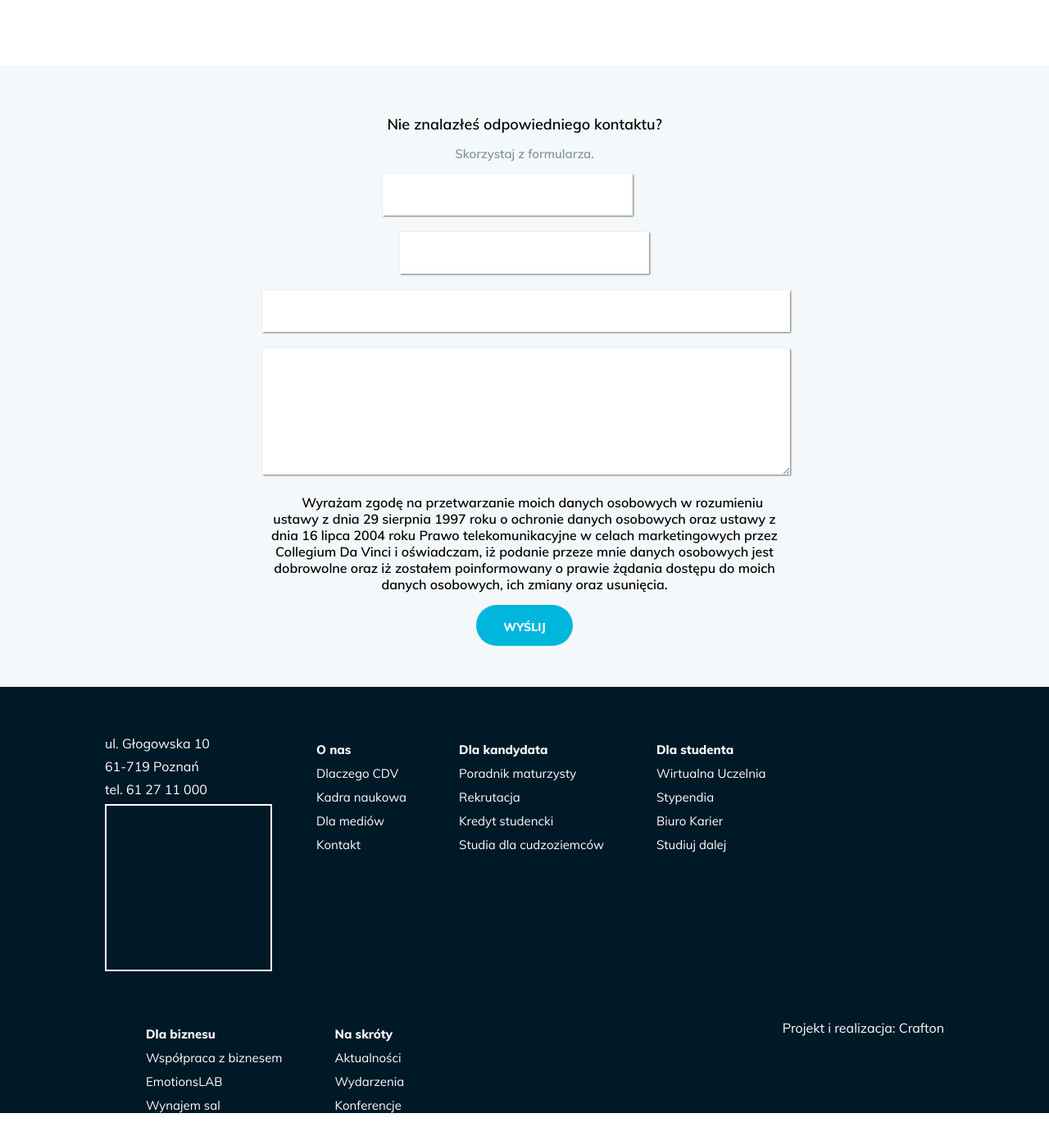
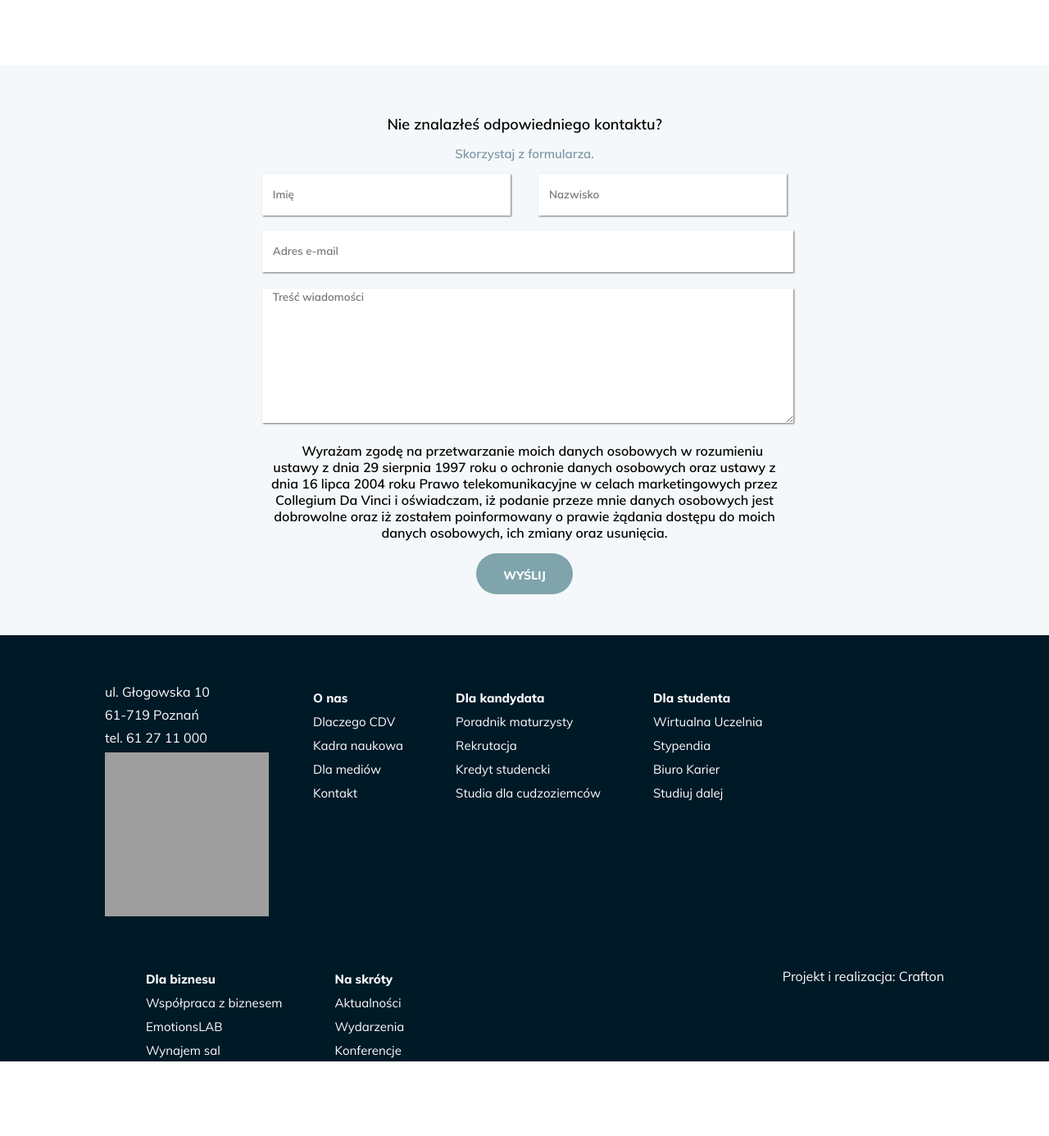
Before and after one commit to makzylinski/zad-test, a PHP site: page / in a window 1280 px wide. Shown: the part 3520-4906 px from the top of the page at 82% size. After the commit the page ends 4815 px from the top, so only its background shows below. Run offline with PHP 8.4, Linux system fonts and the light colour scheme; a map, chart or similar area stays blank; some libraries are stand-ins or nearby versions; grey boxes are pictures that could not be loaded.

Commit message:
added form validation and google map

```diff
--- a/assets/scripts/app.js
+++ b/assets/scripts/app.js
@@ -2,6 +2,7 @@
 const arrowLeft = document.querySelector('.left');
 const sliderPhoto = document.querySelector('.slider');
 const sliderDots = document.querySelectorAll('.dot');
+const navbar = document.querySelector('.navbar');
 
 const photoPath = './assets/images/';
 let currentSlideIndex = 0;
@@ -42,3 +43,28 @@
         sliderPhoto.style.backgroundImage = `url(${sliderPhotos[currentSlideIndex].path})`
     }
 })
+
+window.onscroll = () => {
+    let top = window.scrollY;
+    const vh = Math.max(document.documentElement.clientHeight, window.innerHeight || 0);
+
+    if(top >= vh) {
+        navbar.classList.add('navbar--active');
+    } else {
+        navbar.classList.remove('navbar--active');
+    }
+}
+
+function initMap() {
+    const options = {
+        zoom: 14,
+        center: { lat: 52.4064, lng: 16.9152 }
+    }
+
+    const map = new google.maps.Map(document.querySelector('.footer__google-map'), options);
+
+    const marker = new google.maps.Marker({
+        position: { lat: 52.403190, lng: 16.910160 },
+        map: map
+    });
+}
--- a/assets/styles/footer.css
+++ b/assets/styles/footer.css
@@ -51,7 +51,6 @@
 .footer__google-map {
     height: 200px;
     width: 200px;
-    border: 2px solid #fff;
 }
 
 .footer__signature {
--- a/assets/styles/form.css
+++ b/assets/styles/form.css
@@ -30,22 +30,39 @@
     outline: none;
 }
 
-input {
+input, textarea {
     height: 49px;
     font-size: 15;
     font-family: Muli-SemiBold;
+    padding-left: 2%;
 }
 
 #name, #surname {
-    width: 47%;
+    width: 45%
+}
+
+.personal-data {
+    width: 100%;
+    position: relative;
+    height: 69px;
 }
 
 #name {
-    margin-right: 41px;
+    position: absolute;
+    left: 0;
+}
+
+#surname {
+    position: absolute;
+    right: 0;
 }
 
 #email, #message {
-    width: 100%;
+    width: 99%;
+}
+
+#message {
+    height: 160px;
 }
 
 .agreement {
@@ -58,7 +75,6 @@
     display: inline-block;
     box-shadow: none;
     appearance: none;
-    color: red;
     margin: 0;
     height: 15px;
     width: 15px;
@@ -77,3 +93,14 @@
     width: 118px;
     height: 50px;
 }
+
+form > button[disabled] {
+    background: #7fa4ac;
+    cursor: not-allowed;
+}
+
+.invalid {
+    border: 1px solid red;
+    color: #e05a5a;
+    box-shadow: none;
+}
--- a/assets/styles/slider.css
+++ b/assets/styles/slider.css
@@ -74,11 +74,25 @@
 
 .navbar {
     text-align: right;
-    top: 74px;
-    right: 250px;
+    /*top: 74px;
+    right: 250px;*/
+    top: 0;
+    right: 0;
     font-family: Muli-Bold;
     width: 100%;
+    height: 200px;
     position: fixed;
+    z-index: 100;
+}
+
+.navbar--active {
+    background: rgba(232, 232, 232, 0.3);
+
+    filter: brightness(50%);
+}
+
+.navbar__elements {
+    margin: 80px 250px 0 0;
 }
 
 .navbar__element {
--- a/index.html
+++ b/index.html
@@ -9,13 +9,17 @@
 <body>
     <header>
         <div class="slider"></div>
-        <div class="logo"></div>
+
         <nav class="navbar">
-            <a href="#" class="navbar__element">I stopnia</a>
-            <a href="#" class="navbar__element">II stopnia</a>
-            <a href="#" class="navbar__element">Podyplomowe</a>
-            <a href="#" class="navbar__element">Szkolenia</a>
-            <a href="#" class="navbar__element">Usługi</a>
+            <div class="logo"></div>
+            <div class="navbar__elements">
+                <a href="#" class="navbar__element">I stopnia</a>
+                <a href="#" class="navbar__element">II stopnia</a>
+                <a href="#" class="navbar__element">Podyplomowe</a>
+                <a href="#" class="navbar__element">Szkolenia</a>
+                <a href="#" class="navbar__element">Usługi</a>
+            </div>
+
         </nav>
 
         <div class="slider__dots">
@@ -84,18 +88,21 @@
             <h2>Nie znalazłeś odpowiedniego kontaktu?</h2>
             <p>Skorzystaj z formularza.</p>
 
-            <form action="POST">
-                <input type="text" id="name" name="name">
-                <input type="text" id="surname" name="surname">
-                <input type="text" id="email" name="email">
-                <textarea name="message" id="message" cols="30" rows="10"></textarea>
+            <form id="form" action="/" method="POST">
+                <div class="personal-data">
+                    <input type="text" id="name" name="name" placeholder="Imię" required>
+                    <input type="text" id="surname" name="surname" placeholder="Nazwisko" required>
+                </div>
+                <input type="text" id="email" name="email" placeholder="Adres e-mail" required>
+                <textarea name="message" id="message" placeholder="Treść wiadomości" required></textarea>
+
                 <div class="agreement">
                     <label>
-                        <input type="checkbox">
+                        <input type="checkbox" id="checkbox">
                         Wyrażam zgodę na przetwarzanie moich danych osobowych w rozumieniu ustawy z dnia 29 sierpnia 1997 roku o ochronie danych osobowych oraz ustawy z dnia 16 lipca 2004 roku Prawo telekomunikacyjne w celach marketingowych przez Collegium Da Vinci i oświadczam, iż podanie przeze mnie danych osobowych jest dobrowolne oraz iż zostałem poinformowany o prawie żądania dostępu do moich danych osobowych, ich zmiany oraz usunięcia.
                     </label>
                 </div>
-                <button type="submit">Wyślij</button>
+                <button type="submit" id="submitButton" disabled>Wyślij</button>
             </form>
         </div>
     </section>
@@ -211,5 +218,9 @@
         </div>
     </footer>
     <script src="./assets/scripts/app.js"></script>
+    <script src="./assets/scripts/formvalidation.js"></script>
+    <script async defer
+    src="https://maps.googleapis.com/maps/api/js?key=AIzaSyAb_1aOtB5iszx6fckp9IDdBK6JczNtm3o&callback=initMap">
+    </script>
 </body>
 </html>
```
Also changed, not shown: assets/scripts/formvalidation.js (added, +71 -0 lines).
